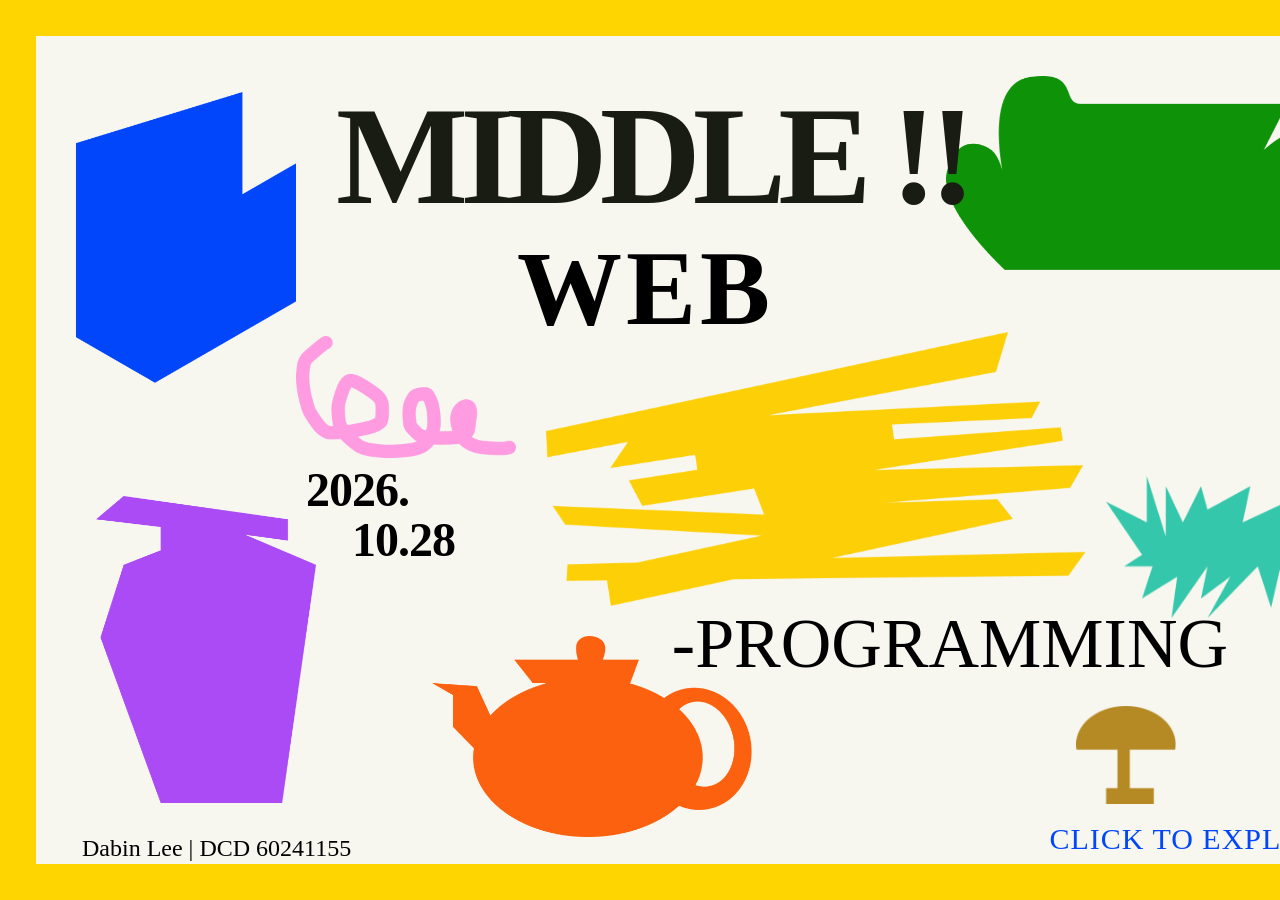
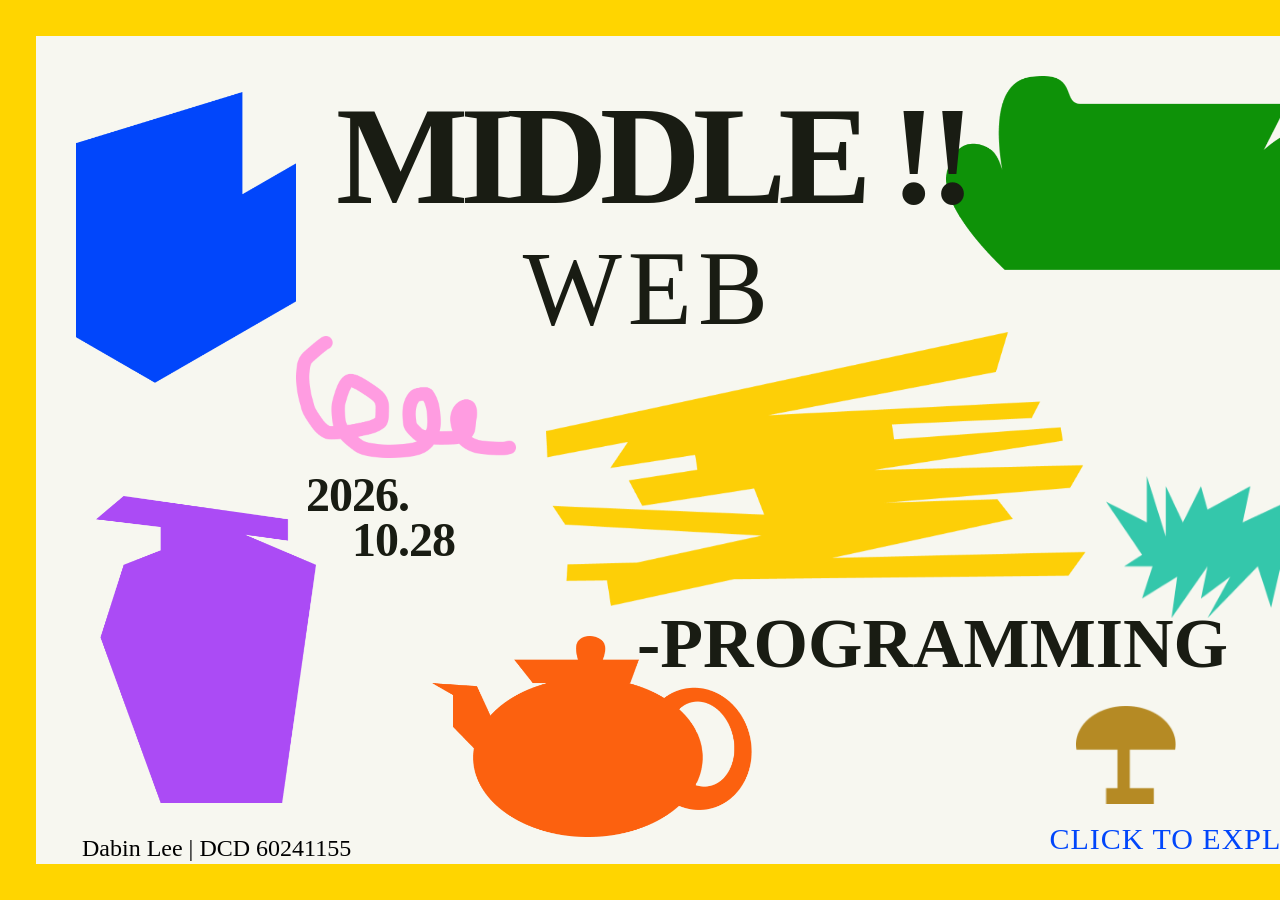
Before and after one commit to leedabin6597/webp-middle, a plain HTML site: page index.html in a window 1280 px wide. Shown: the top 900 px of the page. Drawn offline with nearby package versions, Linux system fonts and the light colour scheme.

Commit message:
Add files via upload

```diff
--- a/style/style.css
+++ b/style/style.css
@@ -36,28 +36,31 @@ h1 {
 
 h2 {
   font-size: 105px;
-  font-weight: 700;
-  letter-spacing: 4px;
+  font-weight: 540;
+  letter-spacing: 6px;
   margin-top: 4px;
   margin-right: 580px;
   text-align: right;
+  color: rgb(25, 28, 19);
 }
 
 h3 {
   font-size: 70px;
-  font-weight: 540;
+  font-weight: 590;
   bottom: 185px;
   right: 176px;
   position: absolute;
+  color: rgb(25, 28, 19);
 }
 
 h4 {
   font-size: 48px;
   font-weight: 600;
   letter-spacing: -1px;
-  bottom: 350px;
+  bottom: 345px;
   left: 270px;
   position: absolute;
+  color: rgb(25, 28, 19);
 }
 
 h5 {
@@ -67,6 +70,7 @@ h5 {
   bottom: 300px;
   left: 316px;
   position: absolute;
+  color: rgb(25, 28, 19);
 }
 
 p {
@@ -136,6 +140,7 @@ p {
 
 .button:hover {
   transform: scale(1.1);
+  filter: drop-shadow(2px 2px 24px #fdcf07);
 }
 
 .button.clicked {
```
